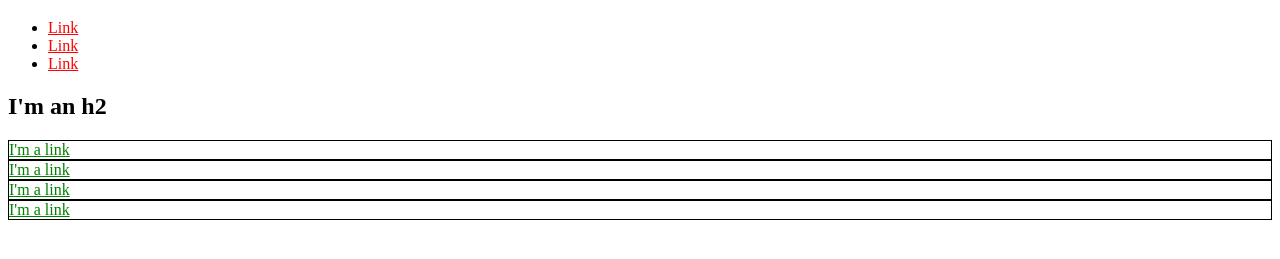
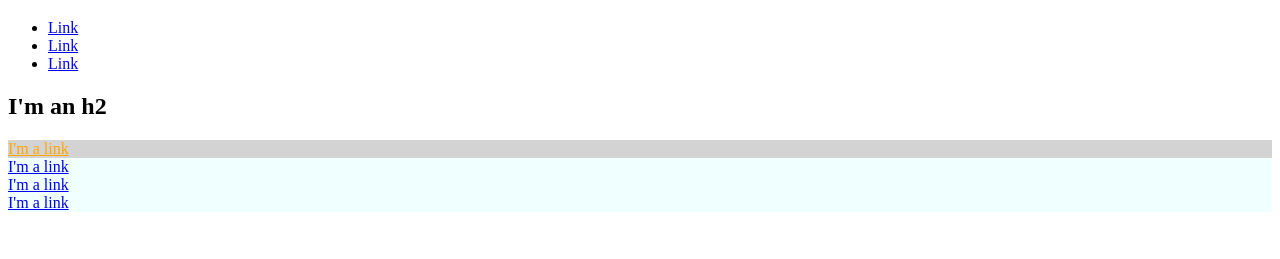
Before and after one commit to Otunbatj/Otunbatj.github.io, a plain HTML site: page index.html in a window 1280 px wide. Shown: the part 61-320 px from the top of the page. Drawn offline with Linux system fonts and the light colour scheme.

Commit message:
include id and class css styling

```diff
--- a/index.html
+++ b/index.html
@@ -3,32 +3,51 @@
   <head>
     <title>Test Page: Don't Panic</title>
     <meta charset="utf-8">
+    <style>
+      #exec-bio {
+        background: lightgray;
+      }
+      #exec-bio-new{
+        color: orange;
+      }
+      .bio-box {
+        border: 1px solid black;
+      }
+
+      .bio-box a {
+        color: green;
+      }
+
+      .bio-box-azure{
+        background: azure;
+      }
+    </style>
   </head>
   <body>
     <h1>I'm an h1</h1>
     <ul>
       <li>
-        <a href="http://example.com/" style="color: red;">Link</a>
+        <a href="http://example.com/">Link</a>
       </li>
       <li>
-        <a href="http://example.com/" style="color: red;">Link</a>
+        <a href="http://example.com/">Link</a>
       </li>
       <li>
-        <a href="http://example.com/" style="color: red;">Link</a>
+        <a href="http://example.com/">Link</a>
       </li>
     </ul>
     <h2>I'm an h2</h2>
-    <div style="border: 1px solid black;">
-      <a href="http://example.com/" style="color: green;">I'm a link</a>
+    <div id="exec-bio" class="bio-box; bio-box-azure">
+      <a href="http://example.com/" id="exec-bio-new">I'm a link</a>
     </div>
-    <div style="border: 1px solid black;">
-      <a href="http://example.com/" style="color: green;">I'm a link</a>
+    <div class="bio-box; bio-box-azure">
+      <a href="http://example.com/">I'm a link</a>
     </div>
-    <div style="border: 1px solid black;">
-      <a href="http://example.com/" style="color: green;">I'm a link</a>
+    <div class="bio-box; bio-box-azure">
+      <a href="http://example.com/">I'm a link</a>
     </div>
-    <div style="border: 1px solid black;">
-      <a href="http://example.com/" style="color: green;">I'm a link</a>
+    <div class="bio-box; bio-box-azure">
+      <a href="http://example.com/">I'm a link</a>
     </div>
   </body>
 </html>
```
